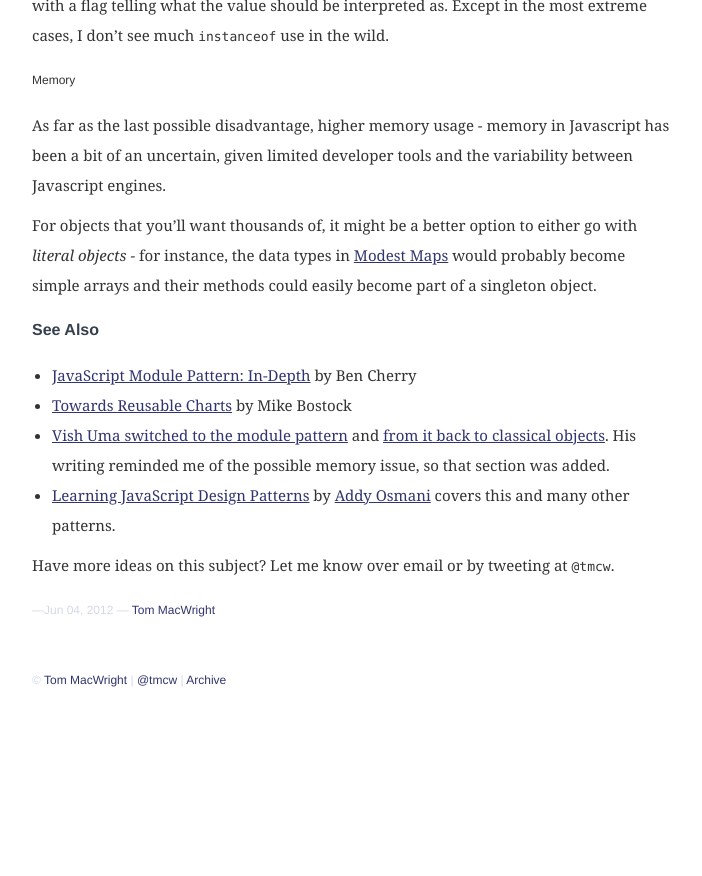
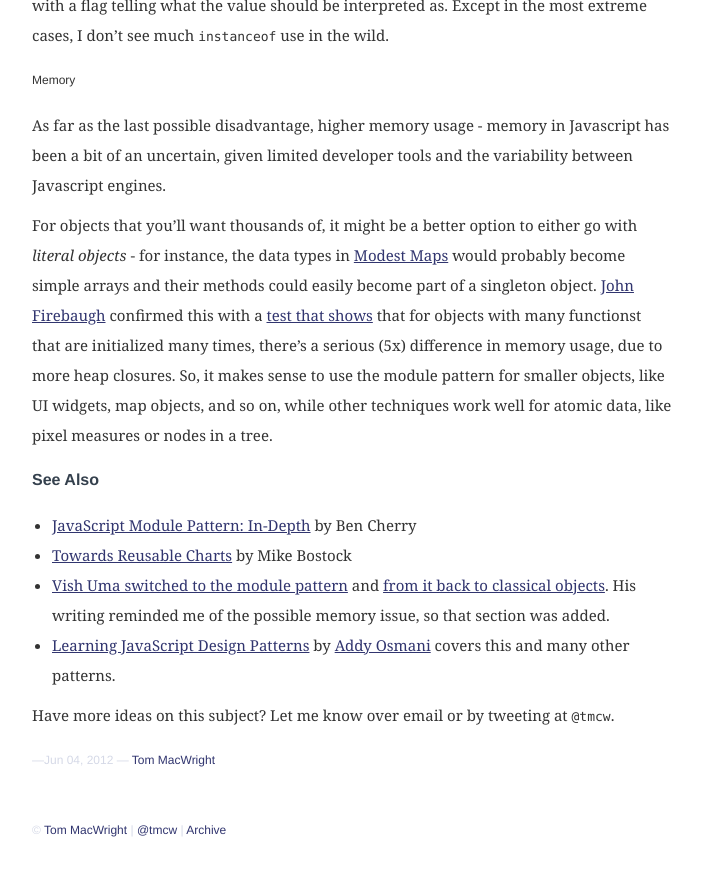
Before and after one commit to konklone/tmcw.github.com, a Jekyll site: the page built from _posts/2012-06-04-the-module-pattern.md, in a window 1280 px wide and 900 px high, scrolled down 7038 px. Shown: the top 876 px of the window, without its empty margins (288-990 px from the left). Built offline with Jekyll 4.4.1, drawn with Linux system fonts in a browser that asks for light colours; Markdown is read by kramdown in place of the engine named in the settings; comment, search, counter and statistics services are not loaded; before the commit the page ends 7788 px from its top, so only the background shows below that.

Commit message:
Update with John's test

```diff
--- a/_posts/2012-06-04-the-module-pattern.md
+++ b/_posts/2012-06-04-the-module-pattern.md
@@ -367,7 +367,13 @@ For objects that you'll want thousands of, it might be a better option
 to either go with _literal objects_ - for instance, the data types
 in [Modest Maps](http://modestmaps.com/) would probably become
 simple arrays and their methods could easily become part of a singleton
-object.
+object. [John Firebaugh](http://jfire.io/) confirmed this with a [test that shows](https://gist.github.com/3961693)
+that for objects with many functionst that are initialized many
+times, there's a serious (5x) difference in memory usage, due
+to more heap closures. So, it makes sense to use the module pattern
+for smaller objects, like UI widgets, map objects, and so on, while
+other techniques work well for atomic data, like pixel measures or
+nodes in a tree.
 
 ## See Also
 
```
